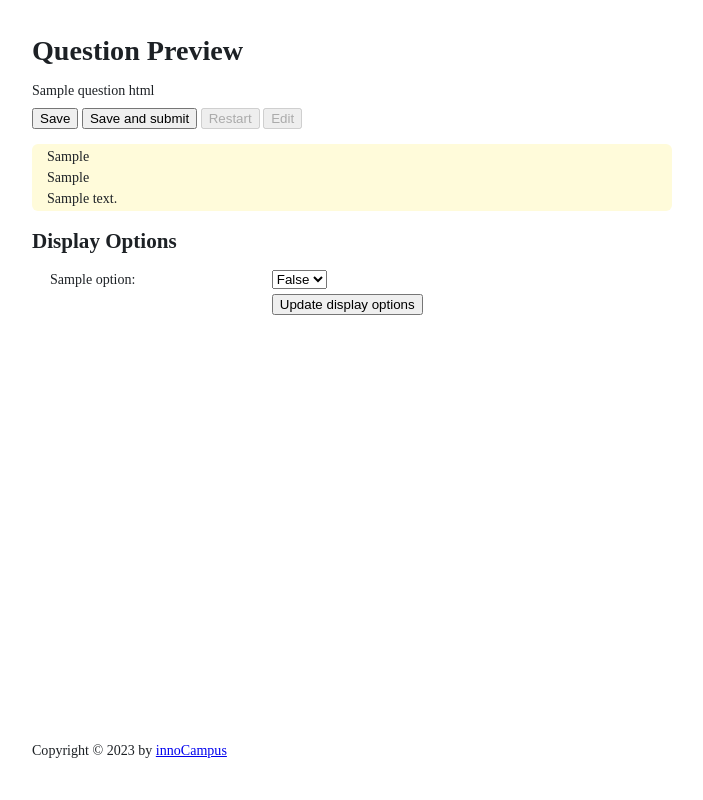
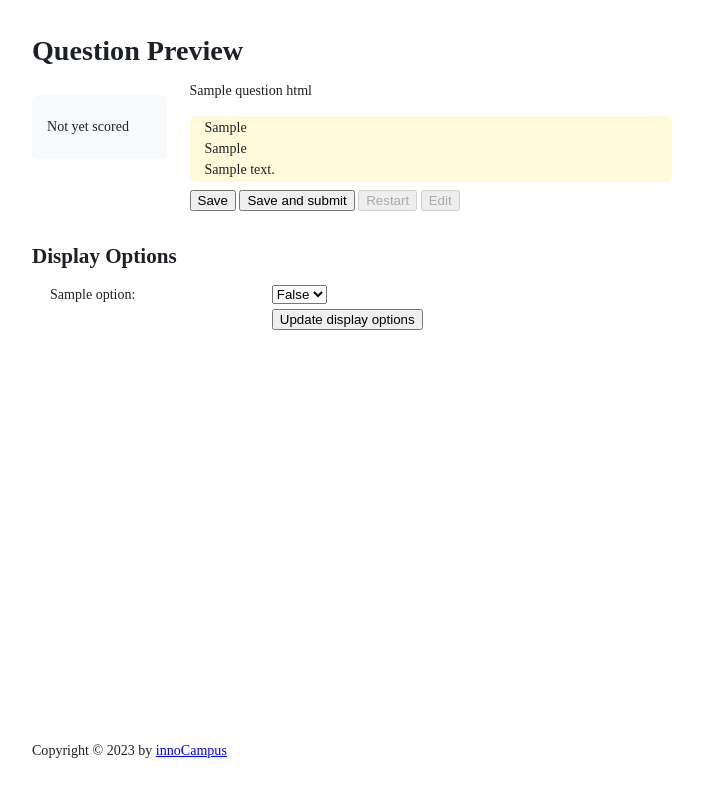
Before and after one commit to tx0c3/questionpy-sdk, a Python web app: template questionpy_sdk/webserver/templates/attempt.html.jinja2 in a window 1280 px wide. Shown: the whole page, without its empty margins (288-991 px from the left). Run offline with Jinja, Linux system fonts and the light colour scheme; the template is opened without the code that fills it: most values are stand-ins (such as "Sample title", 1, 10 or a date in 2020).

Commit message:
feat: display score in attempt view

```diff
--- a/questionpy_sdk/webserver/static/styles.css
+++ b/questionpy_sdk/webserver/static/styles.css
@@ -170,6 +170,19 @@ fieldset {
 
 /* Question Preview Styles */
 
+.container-question-info {
+    float: left;
+    width: 9rem;
+    padding: 0.5rem 1rem;
+    margin-top: 1rem;
+    background-color: #f8f9fa;
+    border-radius: 0.4rem;
+}
+
+.container-question-content {
+    margin: 0 0 2rem 10.5rem;
+}
+
 /* The first child of the question preview is the div containing the question created from the qpy:formulation */
 #question-preview > div {
 	background: rgb(242, 250, 255);
--- a/questionpy_sdk/webserver/templates/attempt.html.jinja2
+++ b/questionpy_sdk/webserver/templates/attempt.html.jinja2
@@ -7,14 +7,17 @@
 {% endblock %}
 
 {% block content %}
+    <div class="container-question-info">
+        <p class="score">
+            {{ ("Score: " ~ attempt.score) if attempt.score or attempt.score == 0 else " Not yet scored" }}
+        </p>
+    </div>
+
+    <div class="container-question-content">
         <div class="container-question-preview">
             <form id="question-preview" action="/submit">
                 {{ question_html|safe }}
             </form>
-        <button id="save-attempt-button" type="submit" data-route="/attempt/save" data-action="reload" form="question-preview" {% if form_disabled %}disabled{% endif %}>Save</button>
-        <button id="submit-attempt-button" type="submit" data-route="/attempt" data-action="reload" form="question-preview" {% if form_disabled %}disabled{% endif %}>Save and submit</button>
-        <button id="restart-attempt-button" type="button" data-route="/attempt/restart" {% if not form_disabled %}disabled{% endif %}>Restart</button>
-        <button id="edit-attempt-button" type="button" data-route="/attempt/edit" {% if not form_disabled %}disabled{% endif %}>Edit</button>
         </div>
 
         {% if general_feedback or specific_feedback or right_answer %}
@@ -38,6 +41,13 @@
                 {% endif %}
             </div>
         {% endif %}
+
+        <button id="save-attempt-button" type="submit" data-route="/attempt/save" data-action="reload" form="question-preview" {% if form_disabled %}disabled{% endif %}>Save</button>
+        <button id="submit-attempt-button" type="submit" data-route="/attempt" data-action="reload" form="question-preview" {% if form_disabled %}disabled{% endif %}>Save and submit</button>
+        <button id="restart-attempt-button" type="button" data-route="/attempt/restart" {% if not form_disabled %}disabled{% endif %}>Restart</button>
+        <button id="edit-attempt-button" type="button" data-route="/attempt/edit" {% if not form_disabled %}disabled{% endif %}>Edit</button>
+
+    </div>
 
     <div class="container-display-options">
         <form id="question-display-options" action="/submit" data-success-action="reload">
```
Also changed, not shown: questionpy_sdk/webserver/app.py (+20 -11 lines), questionpy_sdk/webserver/attempt.py (+7 -5 lines). Lines whose indentation alone changed are shown as unchanged.
